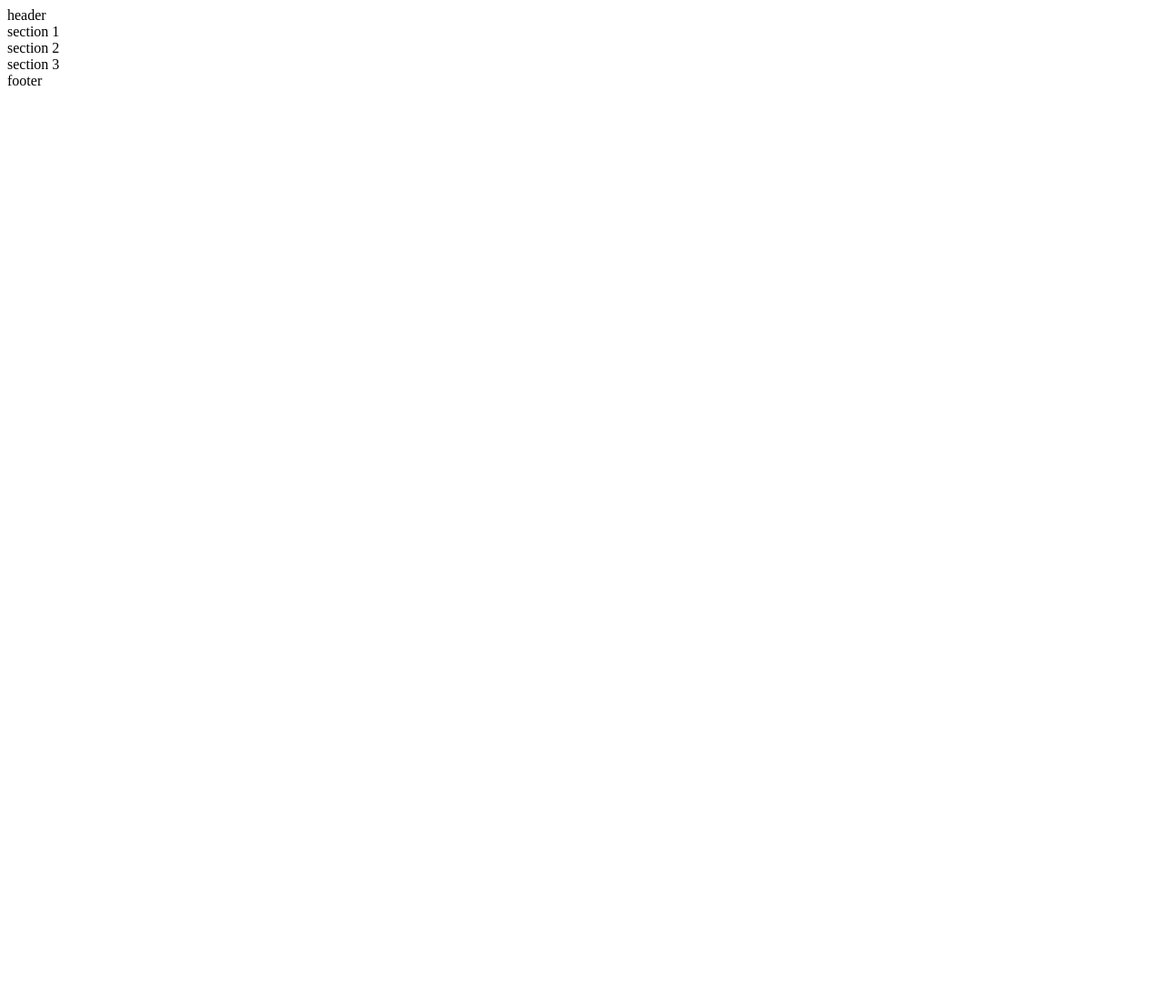
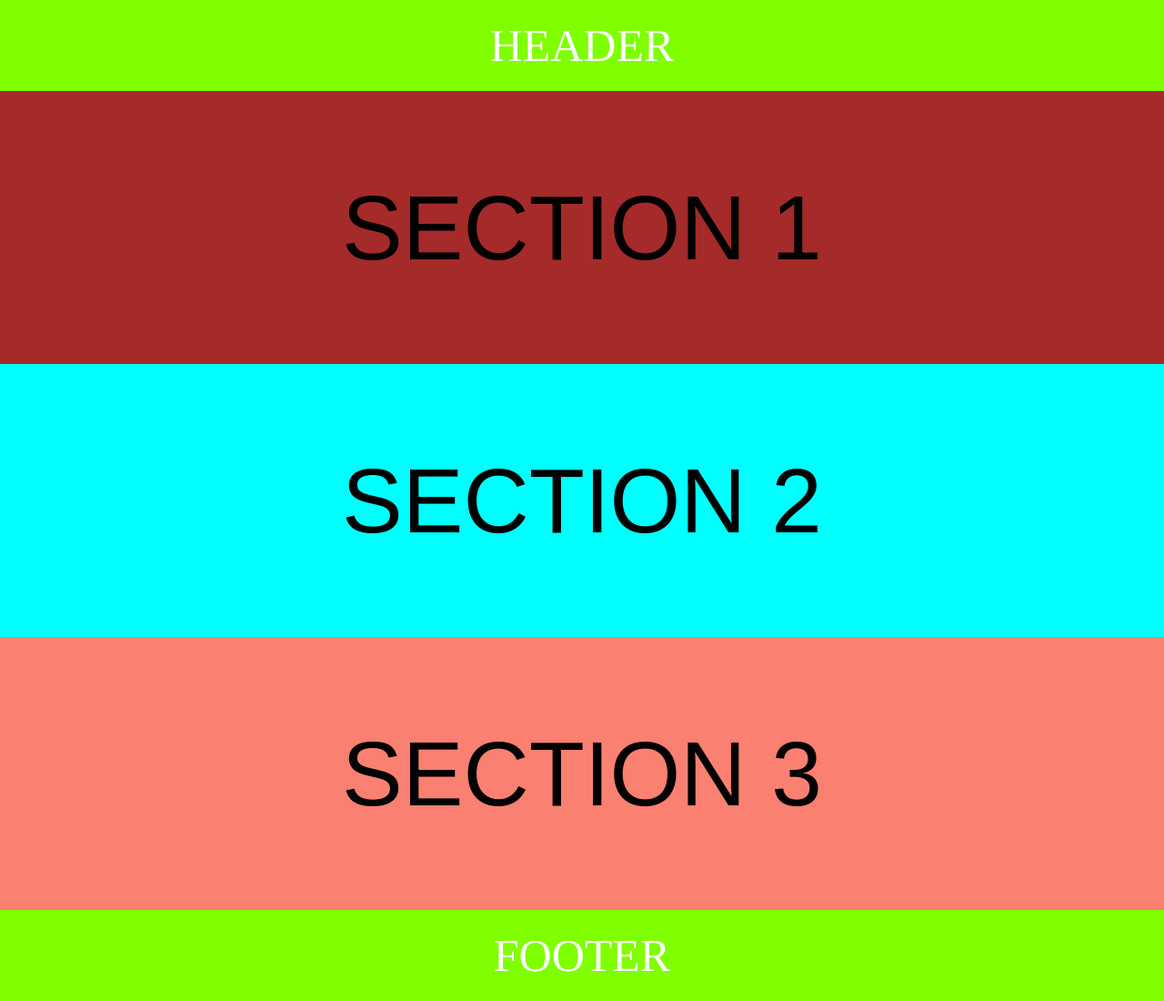
Before and after one commit to JohoN-1231/git-start, a plain HTML site: page index.html in a window 1280 px wide. Shown: the whole page at 91% size. Before the commit the page ends 800 px from the top, so only its background shows below. Drawn offline with Linux system fonts and the light colour scheme.

Commit message:
added style

```diff
--- /dev/null
+++ b/css/style.css
@@ -0,0 +1,35 @@
+*{
+    margin: 0;
+    padding: 0;
+    box-sizing: border-box;
+}
+
+.header, .footer{
+    height: 100px;
+    background-color: chartreuse;
+    display: flex;
+    align-items: center;
+    justify-content: center;
+    font-size: 50px;
+    color: #fff;
+    font-family: serif;
+    text-transform: uppercase;
+}
+.section{
+    text-transform: uppercase;
+    height: 300px;
+    display: flex;
+    align-items: center;
+    justify-content: center;
+    font-size: 100px;
+    font-family: sans-serif;
+}
+.section:nth-child(1){
+    background-color: brown;
+}
+.section:nth-child(2){
+    background-color: aqua;
+}
+.section:nth-child(3){
+    background-color: salmon;
+}
--- a/index.html
+++ b/index.html
@@ -6,6 +6,7 @@
     <meta http-equiv="X-UA-Compatible" content="IE=edge">
     <meta name="viewport" content="width=device-width, initial-scale=1.0">
     <title>Git</title>
+    <link rel="stylesheet" href="css/style.css">
 </head>
 
 <body>
```
